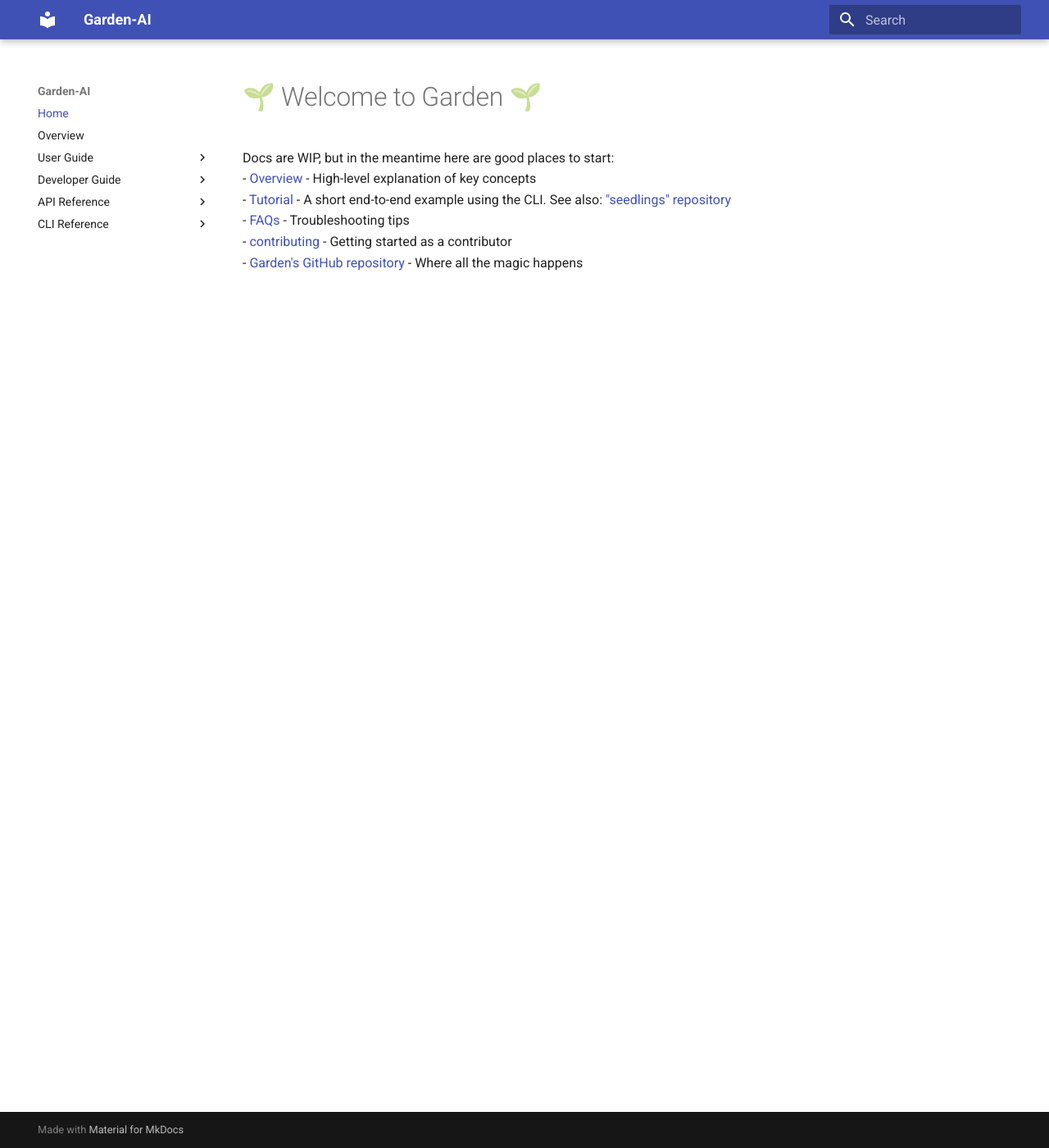
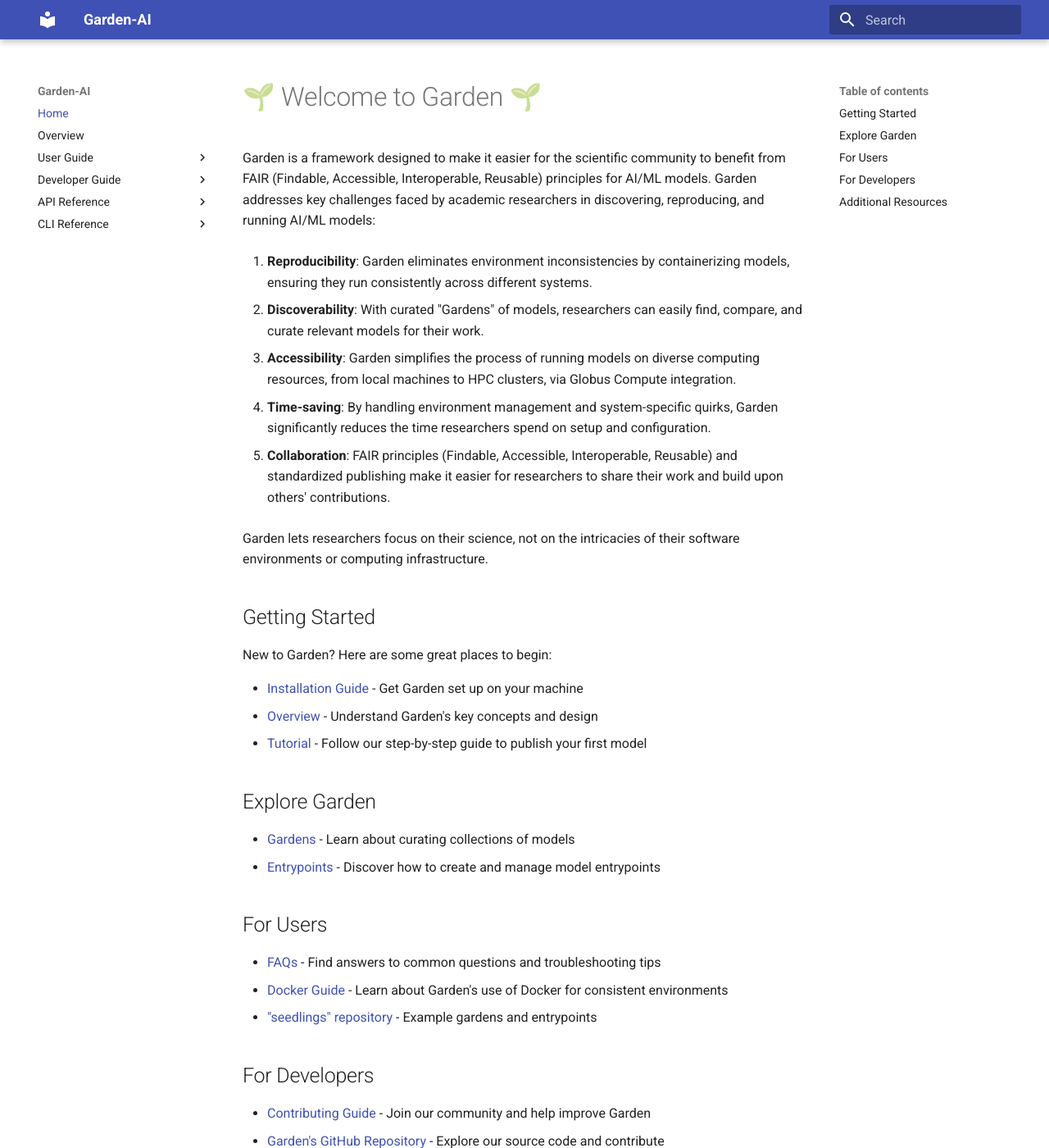
Before and after one commit to Garden-AI/garden, an MkDocs documentation site: the page built from docs/index.md, in a window 1280 px wide and 1400 px high. Shown: the whole window at 82% size. Built offline with MkDocs 1.6.1 and Material for MkDocs 9.7.7, drawn with Linux system fonts in a browser that asks for light colours; some of the changed text lies outside the part shown.

Commit message:
update index/tutorial

```diff
--- a/docs/index.md
+++ b/docs/index.md
@@ -1,8 +1,48 @@
 # 🌱 Welcome to Garden 🌱
 
-Docs are WIP, but in the meantime here are good places to start:
-- [Overview](architecture_overview.md) - High-level explanation of key concepts
-- [Tutorial](user_guide/tutorial.md) - A short end-to-end example using the CLI. See also: ["seedlings" repository](https://github.com/Garden-AI/seedlings)
-- [FAQs](user_guide/faqs.md) - Troubleshooting tips
-- [contributing](developer_guide/contributing.md) - Getting started as a contributor
-- [Garden's GitHub repository](https://github.com/Garden-AI/garden) - Where all the magic happens
+Garden is a framework designed to make it easier for the scientific community to benefit from FAIR (Findable, Accessible, Interoperable, Reusable) principles for AI/ML models. Garden addresses key challenges faced by academic researchers in discovering, reproducing, and running AI/ML models:
+
+1. **Reproducibility**: Garden eliminates environment inconsistencies by containerizing models, ensuring they run consistently across different systems.
+
+2. **Discoverability**: With curated "Gardens" of models, researchers can easily find, compare, and curate relevant models for their work.
+
+3. **Accessibility**: Garden simplifies the process of running models on diverse computing resources, from local machines to HPC clusters, via Globus Compute integration.
+
+4. **Time-saving**: By handling environment management and system-specific quirks, Garden significantly reduces the time researchers spend on setup and configuration.
+
+5. **Collaboration**: FAIR principles (Findable, Accessible, Interoperable, Reusable) and standardized publishing make it easier for researchers to share their work and build upon others' contributions.
+
+Garden lets researchers focus on their science, not on the intricacies of their software environments or computing infrastructure.
+
+## Getting Started
+
+New to Garden? Here are some great places to begin:
+
+- [Installation Guide](user_guide/installation.md) - Get Garden set up on your machine
+- [Overview](architecture_overview.md) - Understand Garden's key concepts and design
+- [Tutorial](user_guide/tutorial.md) - Follow our step-by-step guide to publish your first model
+
+## Explore Garden
+
+- [Gardens](Gardens.md) - Learn about curating collections of models
+- [Entrypoints](Entrypoints.md) - Discover how to create and manage model entrypoints
+
+## For Users
+
+- [FAQs](user_guide/faqs.md) - Find answers to common questions and troubleshooting tips
+- [Docker Guide](user_guide/docker.md) - Learn about Garden's use of Docker for consistent environments
+- ["seedlings" repository](https://github.com/Garden-AI/seedlings) - Example gardens and entrypoints
+
+## For Developers
+
+- [Contributing Guide](developer_guide/contributing.md) - Join our community and help improve Garden
+- [Garden's GitHub Repository](https://github.com/Garden-AI/garden) - Explore our source code and contribute
+
+## Additional Resources
+
+- [thegardens.ai](https://thegardens.ai) - Our website, where you can create and explore published gardens
+- [CLI Reference](garden-ai.md) - Comprehensive guide to Garden's command-line interface
+- ["Seedlings" Repository](https://github.com/Garden-AI/seedlings) - Example projects to help you get started
+
+
+Happy gardening! 🌱
```
Also changed, not shown: docs/user_guide/tutorial.md (+10 -17 lines).
